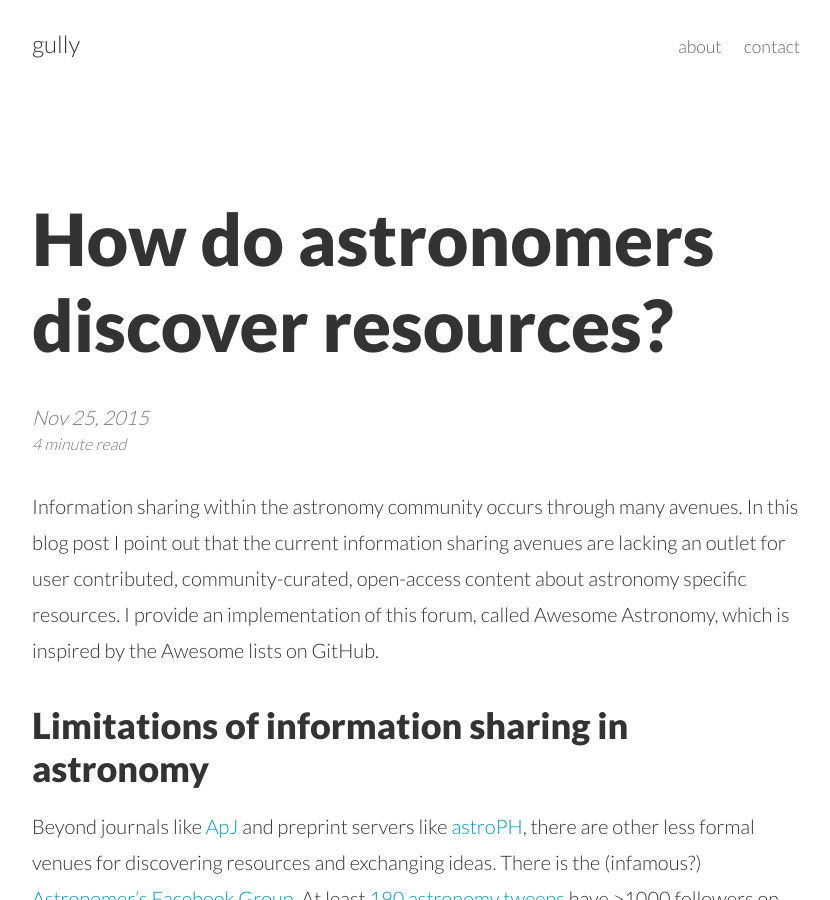
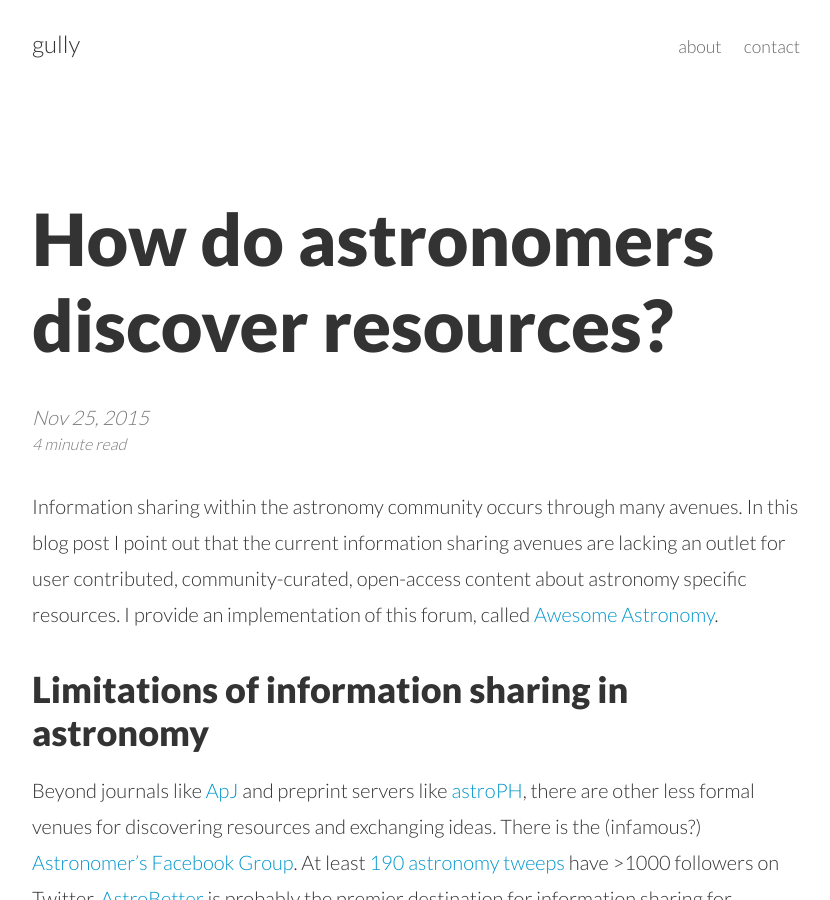
Before and after one commit to gully/gully.github.io, a Jekyll site: the page built from _posts/2015-11-25-An-Awesome-list-for-Astronomy.md, in a window 1280 px wide and 900 px high. Shown: the whole window, without its empty margins (224-1054 px from the left). Built offline with Jekyll 4.4.1, drawn with Linux system fonts in a browser that asks for light colours; Markdown is read by kramdown in place of the engine named in the settings.

Commit message:
The link in the Teaser is still problematic

```diff
--- a/_posts/2015-11-25-An-Awesome-list-for-Astronomy.md
+++ b/_posts/2015-11-25-An-Awesome-list-for-Astronomy.md
@@ -2,10 +2,10 @@
 layout:     post
 title:      How do astronomers discover resources?
 date:       2015-11-25 05:00:00
-summary:    Information sharing within the astronomy community occurs through many avenues.  In this blog post I point out that the current information sharing avenues are lacking an outlet for user contributed, community-curated, open-access content about astronomy specific resources.  I provide an implementation of this forum, called [Awesome Astronomy](https://github.com/jonathansick/awesome-astronomy).
+summary:    Information sharing within the astronomy community occurs through many avenues.  In this blog post I point out that the current information sharing avenues are lacking an outlet for user contributed, community-curated, open-access content about astronomy specific resources.  I provide an implementation of this forum, called Awesome Astronomy, which is inspired by the Awesome lists on GitHub.
 ---
 
-Information sharing within the astronomy community occurs through many avenues.  In this blog post I point out that the current information sharing avenues are lacking an outlet for user contributed, community-curated, open-access content about astronomy specific resources.  I provide an implementation of this forum, called Awesome Astronomy, which is inspired by the Awesome lists on GitHub.
+Information sharing within the astronomy community occurs through many avenues.  In this blog post I point out that the current information sharing avenues are lacking an outlet for user contributed, community-curated, open-access content about astronomy specific resources.  I provide an implementation of this forum, called [Awesome Astronomy](https://github.com/jonathansick/awesome-astronomy).
 
 ### Limitations of information sharing in astronomy
 
```
